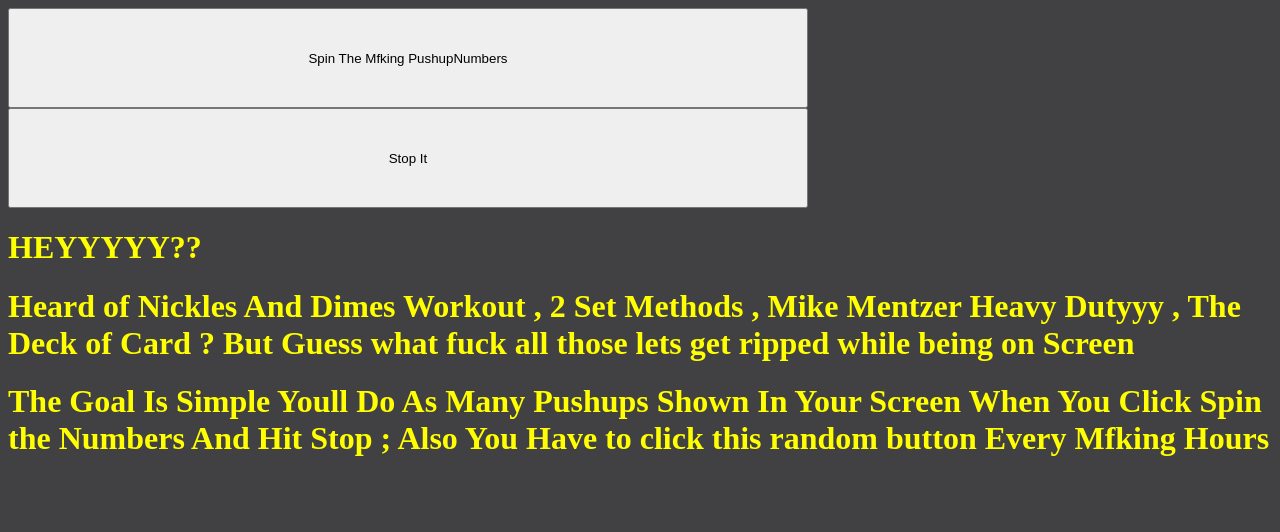
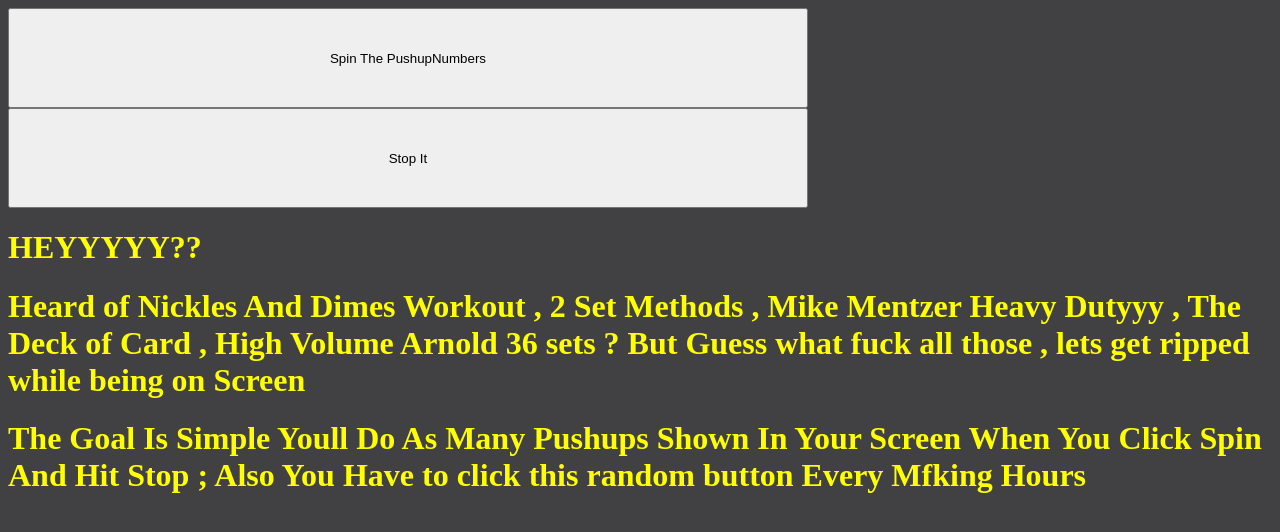
Before and after one commit to 101shreyash/jstart, a plain HTML site: page 07_events/08_getripped.html in a window 1280 px wide. Drawn offline with Linux system fonts and the light colour scheme.

Commit message:
get ripped

```diff
--- a/07_events/08_getripped.html
+++ b/07_events/08_getripped.html
@@ -27,7 +27,7 @@
 <body>
 
 
-  <button id="start">Spin The Mfking PushupNumbers</button>
+  <button id="start">Spin The PushupNumbers</button>
   <button id="stop">Stop It</button>
 </body>
 
@@ -48,7 +48,7 @@
 
 
 const fpara = document.createElement("h1")
-fpara.textContent = "Heard of Nickles And Dimes Workout , 2 Set Methods , Mike Mentzer Heavy Dutyyy , The Deck of Card ? But Guess what fuck all those lets get ripped while  being on Screen"
+fpara.textContent = "Heard of Nickles And Dimes Workout , 2 Set Methods , Mike Mentzer Heavy Dutyyy , The Deck of Card  , High Volume Arnold 36 sets ?  But Guess what fuck all those , lets get ripped while  being on Screen"
 
 document.body.append(fpara)
 
@@ -57,7 +57,7 @@
    setTimeout(() => {
 
     const spara = document.createElement("h1")
-    spara.textContent = "The Goal Is Simple Youll Do As Many Pushups Shown In Your Screen When You Click Spin the Numbers And Hit Stop ;  Also You Have to  click this random button Every Mfking Hours"
+    spara.textContent = "The Goal Is Simple Youll Do As Many Pushups Shown In Your Screen When You Click Spin And Hit Stop ;  Also You Have to  click this random button Every Mfking Hours"
     document.body.append(spara)
 
 
@@ -72,7 +72,7 @@
      percentagewillbe = setInterval(()=>{
 
 
-       const rnd = Math.floor((Math.random()*40)+1)
+       const rnd = Math.floor((Math.random()*90)+5)
       document.getElementById("start").textContent = ` Just Do  ${rnd} of Them`
 
      },50)
```
